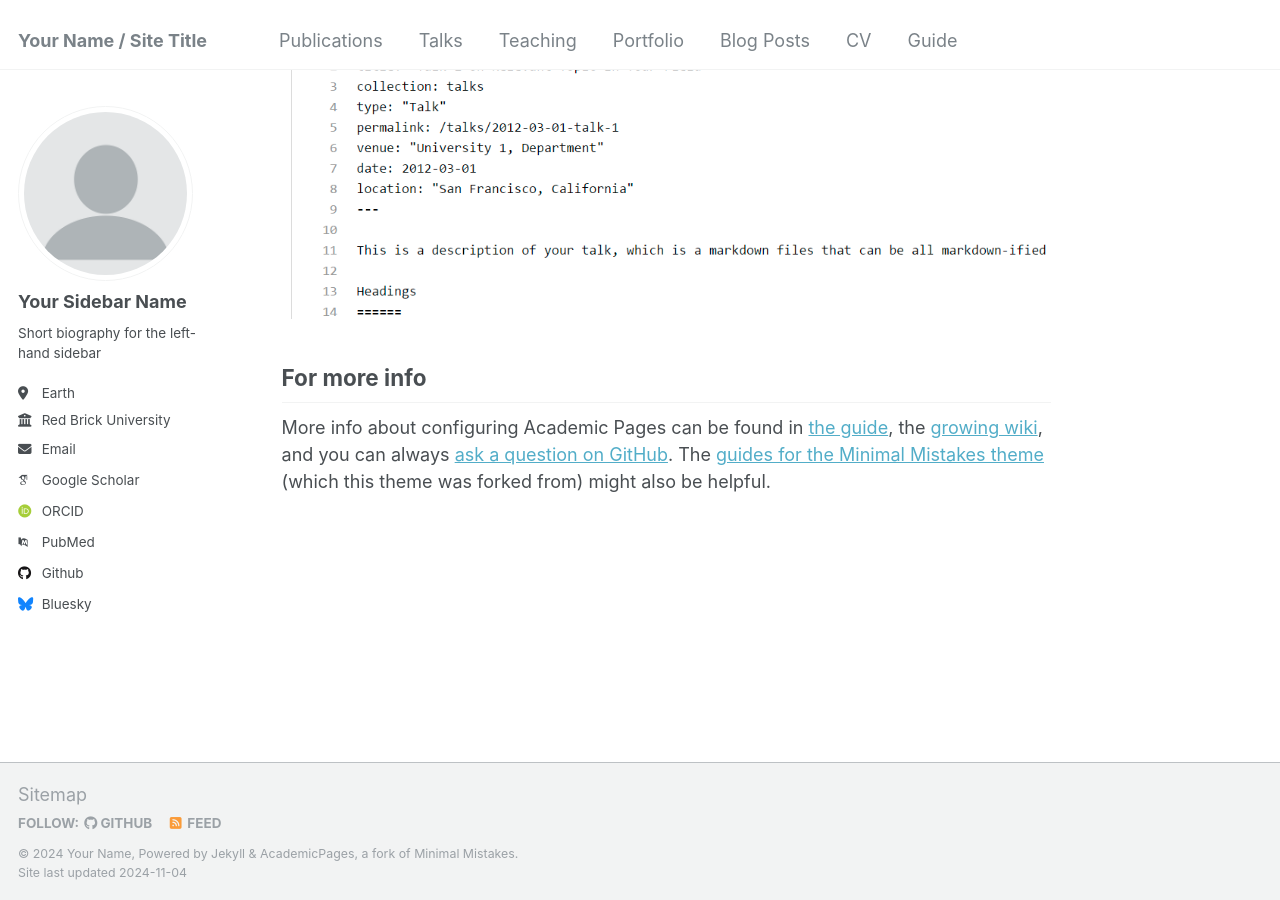
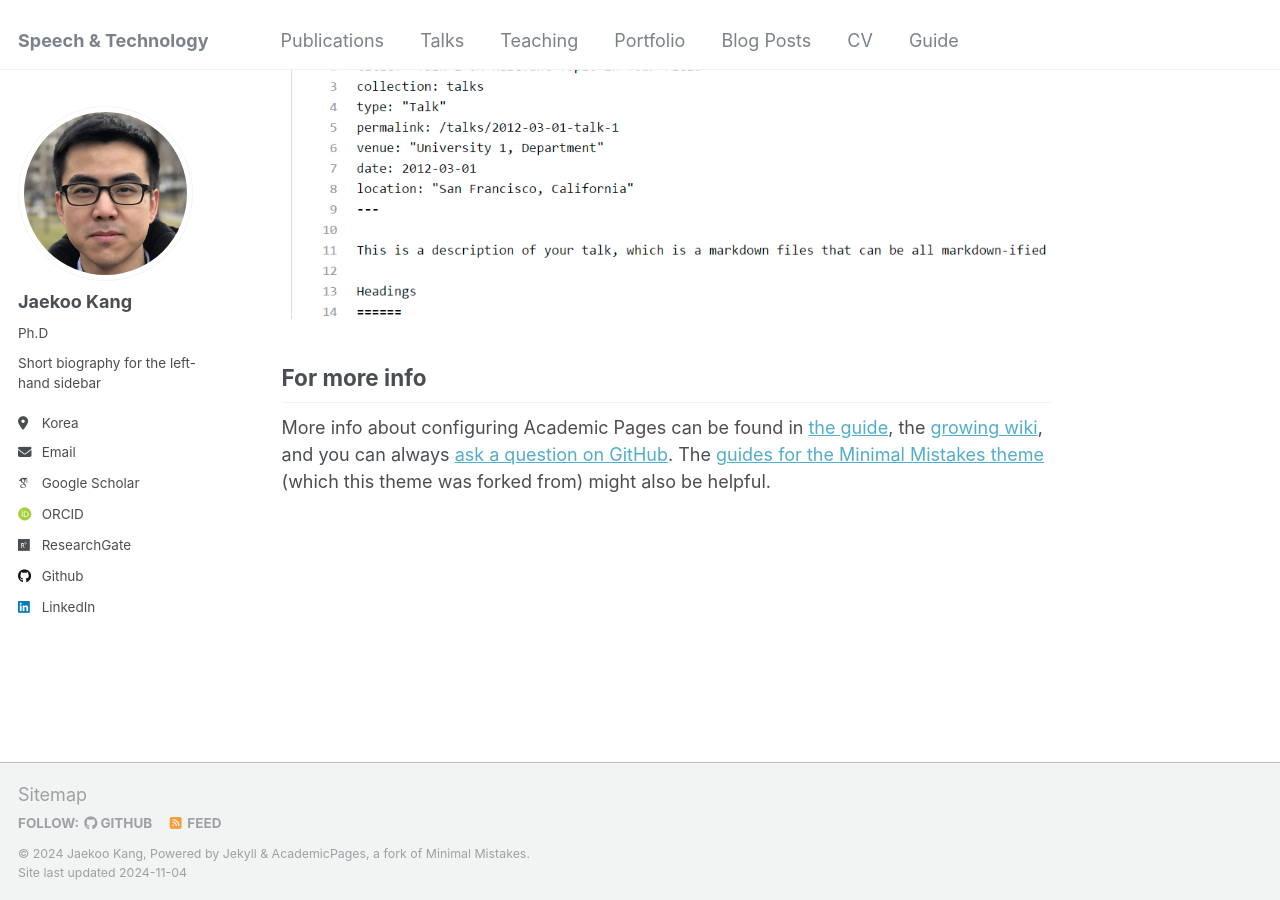
Before and after one commit to jaekookang/jaekookang.github.io, a Jekyll site: the page built from _pages/about.md, in a window 1280 px wide and 900 px high, scrolled down 2643 px. Built offline with Jekyll 4.4.1, drawn with Linux system fonts in a browser that asks for light colours; some web fonts are replaced.

```diff
--- a/_config.yml
+++ b/_config.yml
@@ -8,48 +8,48 @@
 
 # Basic Site Settings
 locale                   : "en-US"
-title                    : "Your Name / Site Title"
+title                    : "Speech & Technology"
 title_separator          : "-"
-name                     : &name "Your Name"
+name                     : &name "Jaekoo Kang"
 description              : &description "personal description"
-url                      : https://academicpages.github.io # the base hostname & protocol for your site e.g. "https://mmistakes.github.io"
+url                      : https://jaekookang.github.io # the base hostname & protocol for your site e.g. "https://mmistakes.github.io"
 baseurl                  : "" # the subpath of your site, e.g. "/blog"
-repository               : "academicpages/academicpages.github.io"
+repository               : "https://github.com/jaekookang/jaekookang.github.io"
 
 # Site Author - The following control what appear as part of the author content on the side bar.
 #               If a field is blank the icon and link will not appear, otherwise it will be shown.
 #               Additional customization can be done by editing /_includes/author-profile.html
 author:
   # Biographic information
-  avatar           : "profile.png"
-  name             : "Your Sidebar Name"
-  pronouns         : # example: "she/her"
+  avatar           : "profile_jaekoo_220312.jpeg"
+  name             : "Jaekoo Kang"
+  pronouns         : "Ph.D"
   bio              : "Short biography for the left-hand sidebar"
-  location         : "Earth"
-  employer         : "Red Brick University"
+  location         : "Korea"
+  employer         : # ""
   uri              : # URL
-  email            : "none@example.org"
+  email            : "jaekoo.jk@gmail.com"
 
   # Academic websites
-  arxiv            : # URL - Update with the correct link to your profile
-  googlescholar    : "https://scholar.google.com/citations?user=PS_CX0AAAAAJ"
-  impactstory      : # URL
-  orcid            : "http://orcid.org/yourorcidurl"
+  # arxiv            : # URL - Update with the correct link to your profile
+  googlescholar    : "https://scholar.google.com/citations?user=GqQGuikAAAAJ&hl=en"
+  # impactstory      : # URL
+  orcid            : "https://orcid.org/0000-0002-9499-9008"
   semantic         : # URL
-  pubmed           : "https://www.ncbi.nlm.nih.gov/pubmed/?term=john+snow"
-  researchgate     : # URL
+  pubmed           : # "https://www.ncbi.nlm.nih.gov/pubmed/?term=john+snow"
+  researchgate     : "https://www.researchgate.net/profile/Jaekoo-Kang"
   scopus           : # URL
 
   # Repositories and software development
   bitbucket        : # Username - Update with your username on the site
   codepen          : # Username
   dribbble         : # Username
-  github           : "academicpages"
+  github           : "jaekookang"
   kaggle           : # Username
   stackoverflow    : # User number or user number and name (i.e., use "1" or "1/jeff-atwood")
 
   # Social media
-  bluesky          : "bsky.app" # Replace this with you Bluesky username
+  bluesky          : # "bsky.app" # Replace this with you Bluesky username
   facebook         : # Username
   flickr           : # Username
   foursquare       : # Username
@@ -58,7 +58,7 @@ author:
   keybase          : # Username
   instagram        : # Username
   lastfm           : # Username
-  linkedin         : # Username
+  linkedin         : "jaekookang"
   mastodon         : # URL
   medium           : # URL
   pinterest        : # Username
@@ -293,7 +293,7 @@ sass:
 permalink: /:categories/:title/
 # paginate: 5 # amount of posts to show
 # paginate_path: /page:num/
-timezone: Etc/UTC # http://en.wikipedia.org/wiki/List_of_tz_database_time_zones
+timezone: KST # http://en.wikipedia.org/wiki/List_of_tz_database_time_zones
 
 
 # Plugins
```
Also changed, not shown: _data/ui-text.yml (+40 -0 lines), images/profile_jaekoo_220312.jpeg (added), 1 other file.
